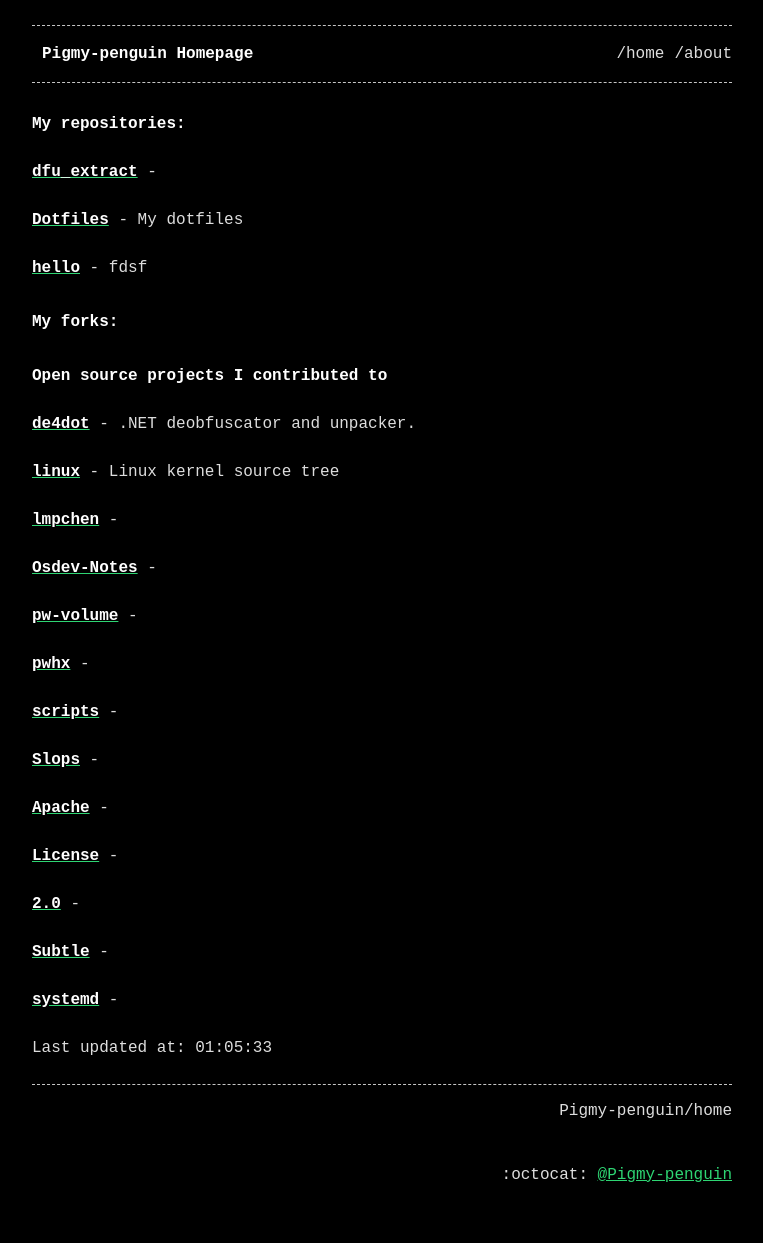
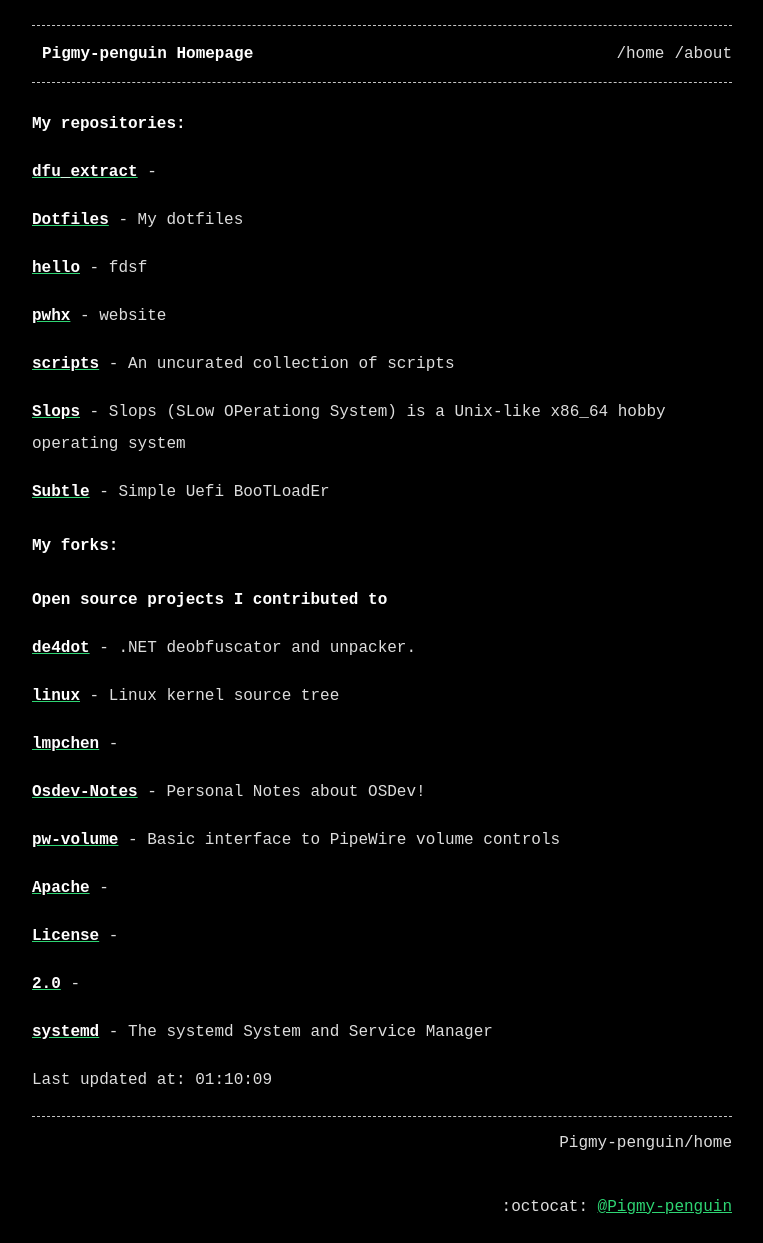
Before and after one commit to Pigmy-penguin/Pigmy-penguin.github.io, a Jekyll site: the page built from index.md, in a window 1280 px wide. Shown: the whole page, without its empty margins (258-1021 px from the left). Built offline with Jekyll 4.4.1, drawn with Linux system fonts in a browser that asks for light colours; before the commit the page ends 1211 px from its top, so only the background shows below that.

Commit message:
Auto updating the website

```diff
--- a/index.md
+++ b/index.md
@@ -13,6 +13,14 @@ title: Pigmy-penguin Homepage
 
 [**hello**](https://github.com/Pigmy-penguin/hello) - fdsf
 
+[**pwhx**](https://github.com/Pigmy-penguin/pwhx) - website
+
+[**scripts**](https://github.com/Pigmy-penguin/scripts) - An uncurated collection of scripts
+
+[**Slops**](https://github.com/Pigmy-penguin/Slops) - Slops (SLow OPerationg System) is a Unix-like x86_64 hobby operating system
+
+[**Subtle**](https://github.com/Pigmy-penguin/Subtle) - Simple Uefi BooTLoadEr
+
 ## My forks:
 ### Open source projects I contributed to
 
@@ -22,15 +30,9 @@ title: Pigmy-penguin Homepage
 
 [**lmpchen**](https://github.com/Pigmy-penguin/lmpchen) -
 
-[**Osdev-Notes**](https://github.com/Pigmy-penguin/Osdev-Notes) -
+[**Osdev-Notes**](https://github.com/Pigmy-penguin/Osdev-Notes) - Personal Notes about OSDev!
 
-[**pw-volume**](https://github.com/Pigmy-penguin/pw-volume) -
-
-[**pwhx**](https://github.com/Pigmy-penguin/pwhx) -
-
-[**scripts**](https://github.com/Pigmy-penguin/scripts) -
-
-[**Slops**](https://github.com/Pigmy-penguin/Slops) -
+[**pw-volume**](https://github.com/Pigmy-penguin/pw-volume) - Basic interface to PipeWire volume controls
 
 [**Apache**](https://github.com/Pigmy-penguin/Apache) -
 
@@ -38,9 +40,7 @@ title: Pigmy-penguin Homepage
 
 [**2.0**](https://github.com/Pigmy-penguin/2.0) -
 
-[**Subtle**](https://github.com/Pigmy-penguin/Subtle) -
-
-[**systemd**](https://github.com/Pigmy-penguin/systemd) -
+[**systemd**](https://github.com/Pigmy-penguin/systemd) - The systemd System and Service Manager
 
 
-Last updated at: 01:05:33
+Last updated at: 01:10:09
```
Also changed, not shown: 2 other files.
